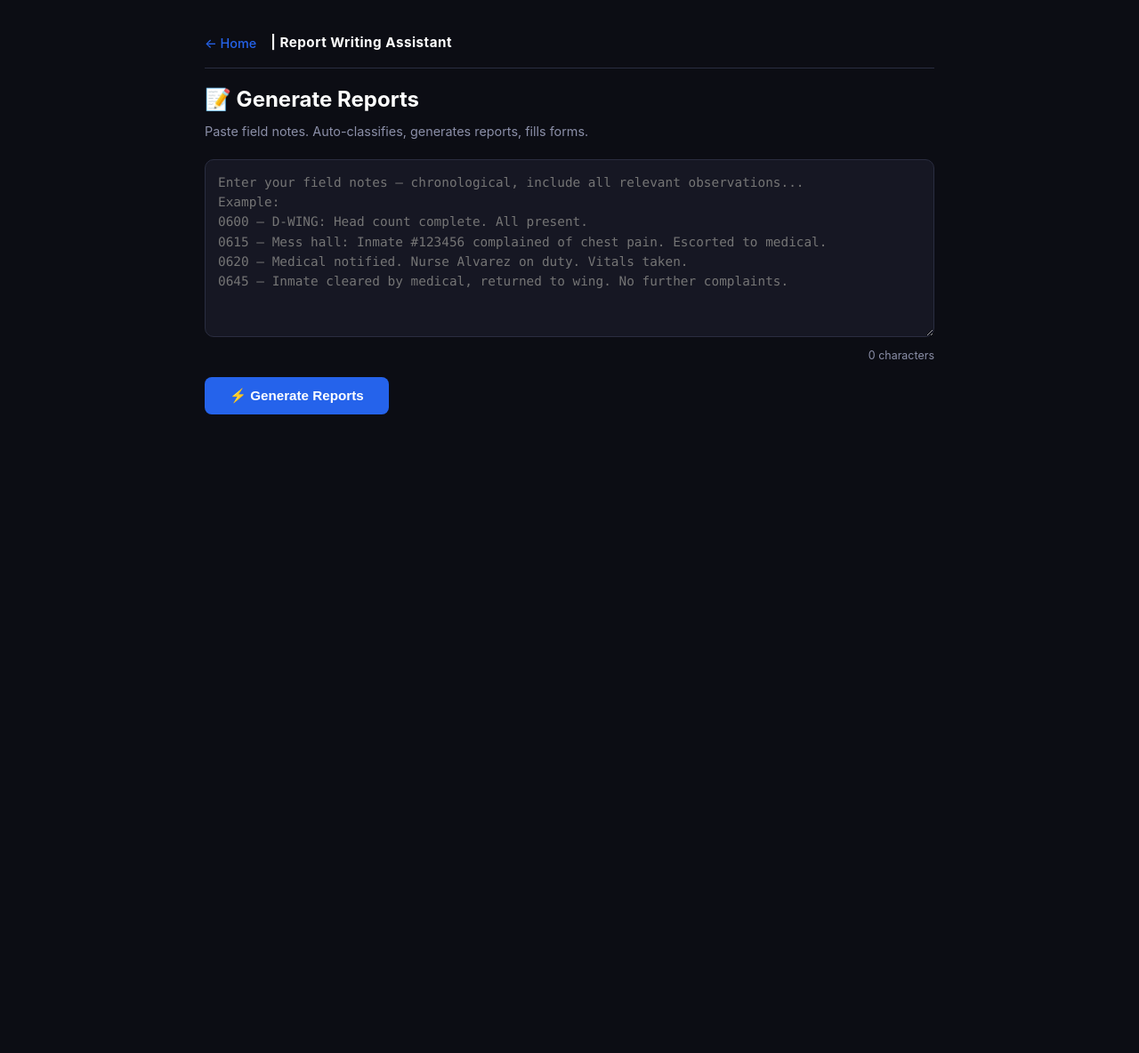
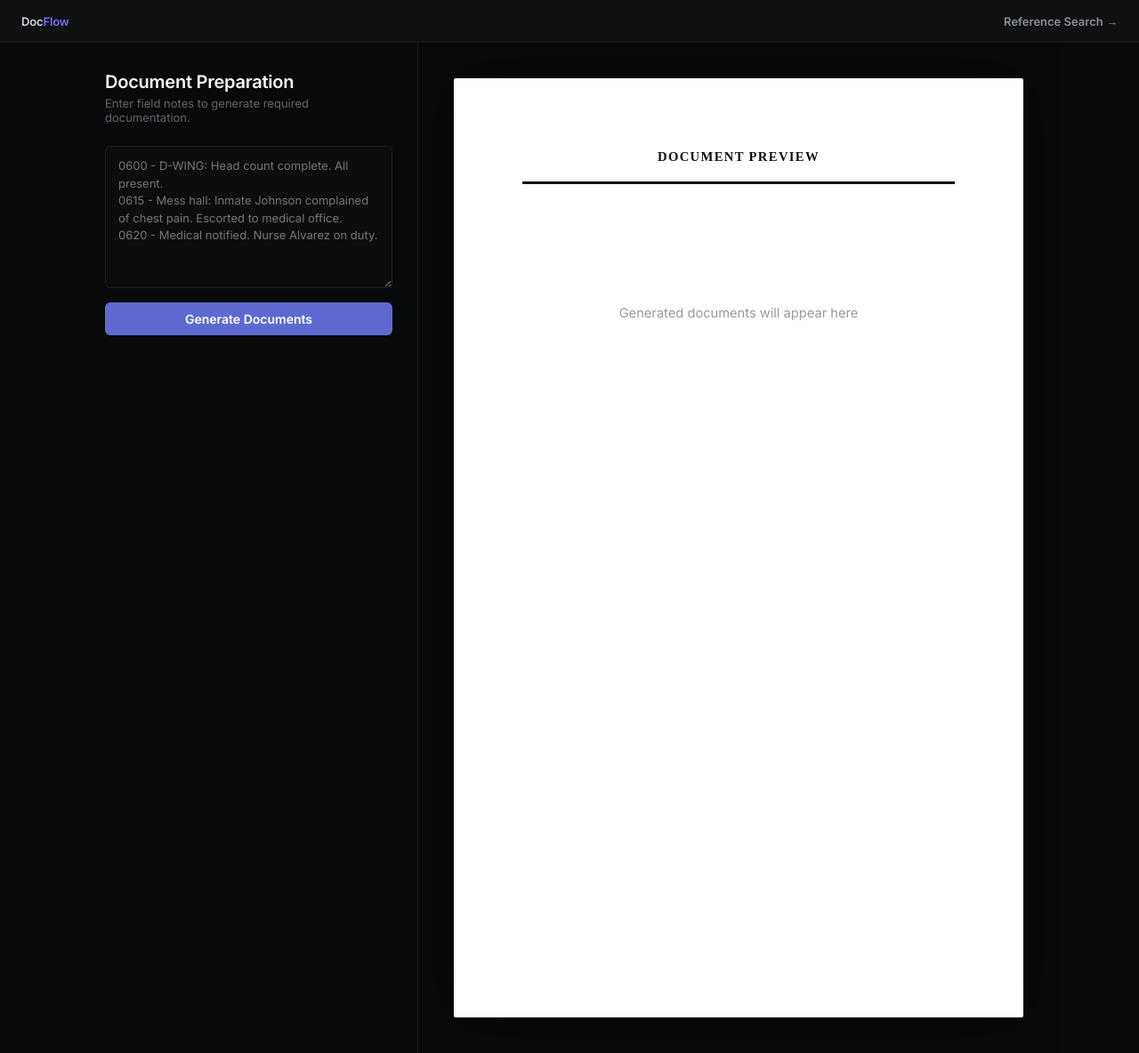
Before and after one commit to justinpeterman-droid/prison-policy-ai, a Flask app: page /reports in a window 1280 px wide. Shown: the whole page at 89% size. Before the commit the page ends 466 px from the top, so only its background shows below. Run offline with Flask 3, Linux system fonts and the light colour scheme.

Commit message:
Full Linear redesign: funny homepage disguise + refined chat/reports

```diff
--- a/backend/webapp/templates/reports.html
+++ b/backend/webapp/templates/reports.html
@@ -3,208 +3,135 @@
 <head>
 <meta charset="UTF-8">
 <meta name="viewport" content="width=device-width, initial-scale=1.0">
-<title>Report Writer</title>
-<link rel="stylesheet" href="/static/style.css">
+<title>Document Preparation | DocFlow</title>
+<link href="https://fonts.googleapis.com/css2?family=Inter:wght@300;400;500;600;700&display=swap" rel="stylesheet">
+<style>
+  :root{--bg:#08090a;--panel:#0f1011;--surface:#191a1b;--text:#f7f8f8;--text2:#d0d6e0;--text3:#8a8f98;--text4:#62666d;--accent:#5e6ad2;--accent2:#7170ff;--border:rgba(255,255,255,0.08);--border-sub:rgba(255,255,255,0.05);--green:#27a644}
+  *{box-sizing:border-box;margin:0;padding:0}
+  body{font-family:'Inter',system-ui,sans-serif;background:var(--bg);color:var(--text);min-height:100vh;font-feature-settings:'cv01','ss03'}
+  nav{position:sticky;top:0;z-index:50;background:var(--panel);border-bottom:1px solid var(--border-sub);padding:0 24px;display:flex;align-items:center;height:48px;justify-content:space-between}
+  nav .brand{font-size:13px;font-weight:510;color:var(--text2);letter-spacing:-0.13px}
+  nav .brand span{color:var(--accent2)}
+  nav a{font-size:13px;font-weight:510;color:var(--text3);text-decoration:none;transition:color 0.15s}
+  nav a:hover{color:var(--text)}
+  .layout{display:flex;max-width:1100px;margin:0 auto;gap:0;min-height:calc(100vh - 48px)}
+  .input-panel{width:380px;flex-shrink:0;padding:32px 28px;border-right:1px solid var(--border);overflow-y:auto}
+  .preview-panel{flex:1;padding:40px;overflow-y:auto;display:flex;justify-content:center}
+  @media(max-width:768px){.layout{flex-direction:column}.input-panel{width:100%;border-right:none;border-bottom:1px solid var(--border)}}
+  h2{font-size:20px;font-weight:590;letter-spacing:-0.24px;color:var(--text);margin-bottom:4px}
+  .sub{font-size:13px;color:var(--text4);margin-bottom:24px}
+  textarea{width:100%;height:160px;background:rgba(255,255,255,0.02);border:1px solid var(--border);border-radius:6px;padding:12px 14px;color:var(--text2);font-family:'Inter',system-ui,sans-serif;font-size:13px;resize:vertical;outline:none;line-height:1.5;margin-bottom:12px;transition:border-color 0.15s}
+  textarea:focus{border-color:var(--accent2)}
+  button{width:100%;padding:10px 0;background:var(--accent);color:#fff;border:none;border-radius:6px;font-size:14px;font-weight:510;cursor:pointer;font-family:inherit;transition:background 0.15s;margin-bottom:12px}
+  button:hover{background:var(--accent2)}
+  button:disabled{opacity:0.4}
+  .spinner{display:inline-block;width:14px;height:14px;border:2px solid rgba(255,255,255,0.2);border-top-color:#fff;border-radius:50%;animation:spin 0.6s linear infinite;vertical-align:middle;margin-right:8px}
+  @keyframes spin{to{transform:rotate(360deg)}}
+  .badge{display:inline-block;padding:2px 10px;border-radius:9999px;font-size:11px;font-weight:510;margin:2px 4px 2px 0}
+  .badge-type{background:rgba(94,106,210,0.2);color:var(--accent2);border:1px solid rgba(94,106,210,0.3)}
+  .badge-charge{background:rgba(255,255,255,0.05);color:var(--text3);border:1px solid var(--border-sub)}
+  .error{background:rgba(231,76,60,0.1);border:1px solid rgba(231,76,60,0.3);color:#e74c3c;padding:10px 14px;border-radius:6px;font-size:13px;margin-bottom:12px}
+
+  .page{width:8.5in;min-height:11in;background:#fff;color:#111;padding:0.8in;font-family:'Times New Roman',serif;box-shadow:0 0 60px rgba(0,0,0,0.5);border-radius:2px;font-size:12pt;line-height:1.6}
+  .page .header{border-bottom:3px solid #111;padding-bottom:12pt;margin-bottom:18pt;text-align:center}
+  .page .header h3{font-size:11pt;font-weight:bold;text-transform:uppercase;letter-spacing:1pt}
+  .page .field-row{display:flex;gap:24pt;margin-bottom:8pt;font-size:11pt}
+  .page .field{flex:1}
+  .page .field label{font-weight:bold;font-size:9pt;text-transform:uppercase;color:#555;display:block}
+  .page .section-title{font-weight:bold;font-size:10pt;text-transform:uppercase;color:#555;border-bottom:1px solid #ccc;margin:16pt 0 8pt 0;padding-bottom:2pt}
+  .page .narrative{font-size:11pt;line-height:1.7;margin-bottom:12pt;white-space:pre-wrap}
+  .sig{margin-top:40pt;display:flex;gap:24pt}
+  .sig div{flex:1;border-top:1px solid #111;padding-top:4pt;font-size:9pt;color:#555}
+
+  .report-box{margin-bottom:20px}
+  .report-box h3{font-size:14px;font-weight:590;color:var(--text2);margin-bottom:6px}
+  .report-box pre{background:var(--surface);border:1px solid var(--border);border-radius:6px;padding:14px;font-size:12px;color:var(--text2);white-space:pre-wrap;line-height:1.5;max-height:200px;overflow-y:auto;font-family:inherit}
+  .copy-link{font-size:11px;color:var(--accent2);cursor:pointer;background:none;border:none;font-weight:510;padding:0;width:auto;margin-top:6px}
+</style>
 </head>
 <body>
-<div class="reports-layout">
-  <div class="nav">
-    <a href="/">← Home</a>
-    <span class="brand">| Report Writing Assistant</span>
+<nav>
+  <div class="brand"><a href="/" style="color:inherit;text-decoration:none">Doc<span>Flow</span></a></div>
+  <a href="/chat">Reference Search →</a>
+</nav>
+
+<div class="layout">
+  <div class="input-panel">
+    <h2>Document Preparation</h2>
+    <p class="sub">Enter field notes to generate required documentation.</p>
+
+    <textarea id="notes" placeholder="0600 - D-WING: Head count complete. All present.
+0615 - Mess hall: Inmate Johnson complained of chest pain. Escorted to medical office.
+0620 - Medical notified. Nurse Alvarez on duty."></textarea>
+
+    <button id="genBtn" onclick="generate()"><span id="spinner" class="spinner" style="display:none"></span>Generate Documents</button>
+    <div id="error"></div>
+    <div id="badges"></div>
+
+    <div id="reports"></div>
   </div>
 
-  <div style="margin: 16px 0 20px">
-    <h1 style="color:#fff;font-size:1.5rem;margin-bottom:4px">📝 Generate Reports</h1>
-    <p style="color:var(--text-dim);font-size:.9rem">Paste field notes. Auto-classifies, generates reports, fills forms.</p>
-  </div>
-
-  <textarea id="notes" placeholder="Enter your field notes — chronological, include all relevant observations...
-Example:
-0600 — D-WING: Head count complete. All present.
-0615 — Mess hall: Inmate #123456 complained of chest pain. Escorted to medical.
-0620 — Medical notified. Nurse Alvarez on duty. Vitals taken.
-0645 — Inmate cleared by medical, returned to wing. No further complaints."></textarea>
-  <div class="char-count"><span id="charCount">0</span> characters</div>
-
-  <div class="btn-row">
-    <button class="btn" id="genBtn" onclick="generate()">⚡ Generate Reports</button>
-    <div class="spinner"></div>
-  </div>
-
-  <div id="results"></div>
-  <div id="downloadArea" class="download-area" style="display:none">
-    <h4>📎 Download 005/409 Form</h4>
-    <p>AI-generated narrative filled into the official incident report template.</p>
-    <button class="btn" id="downloadBtn" onclick="downloadForm()">⬇ Download DOC</button>
+  <div class="preview-panel">
+    <div class="page" id="preview">
+      <div class="header"><h3>Document Preview</h3></div>
+      <p style="color:#999;text-align:center;margin-top:100pt;font-family:Inter,sans-serif;font-size:11pt">
+        Generated documents will appear here
+      </p>
+    </div>
   </div>
 </div>
 
 <script>
-const $ = id => document.getElementById(id);
+function esc(s){const d=document.createElement('div');d.textContent=s;return d.innerHTML}
+function copyToClipboard(text){
+  navigator.clipboard.writeText(text).then(()=>{}).catch(()=>prompt('Copy manually:',text));
+}
+async function generate(){
+  const notes=document.getElementById('notes').value.trim();
+  if(!notes)return;
+  const btn=document.getElementById('genBtn'),sp=document.getElementById('spinner');
+  btn.disabled=true;sp.style.display='inline-block';
+  document.getElementById('error').innerHTML='';
+  document.getElementById('badges').innerHTML='';
+  document.getElementById('reports').innerHTML='';
+  try{
+    const r=await fetch('/api/reports',{method:'POST',headers:{'Content-Type':'application/json'},body:JSON.stringify({notes})});
+    const d=await r.json();
+    if(d.error)throw new Error(d.error);
 
-// Character counter
-$('notes').addEventListener('input', () => {
-  $('charCount').textContent = $('notes').value.length.toLocaleString();
-});
+    let badges='';
+    if(d.incident_type)badges+=`<span class="badge badge-type">${esc(d.incident_type.replace(/_/g,' '))}</span>`;
+    (d.charges||[]).forEach(c=>{badges+=`<span class="badge badge-charge">${esc(c)}</span>`});
+    document.getElementById('badges').innerHTML=badges;
 
-function esc(s) {
-  const d = document.createElement('div');
-  d.textContent = s;
-  return d.innerHTML;
+    let html='';
+    const rp=d.reports||{};
+    if(rp.supervisor_summary)html+=reportBox('Supervisor Summary',rp.supervisor_summary);
+    if(rp.first_person)html+=reportBox('First Person Report',rp.first_person);
+    if(rp.disciplinary)html+=reportBox('Disciplinary Supplement',rp.disciplinary);
+    document.getElementById('reports').innerHTML=html;
+
+    updatePreview(d);
+  }catch(e){
+    document.getElementById('error').innerHTML=`<div class="error">${esc(e.message)}</div>`;
+  }finally{btn.disabled=false;sp.style.display='none';}
 }
-
-async function copyToClipboard(text) {
-  try {
-    await navigator.clipboard.writeText(text);
-    return true;
-  } catch {
-    return false;
-  }
+function reportBox(title,text){
+  return `<div class="report-box"><h3>${esc(title)}</h3><pre>${esc(text)}</pre><button class="copy-link" onclick="copyToClipboard(${JSON.stringify(text)})">Copy to clipboard</button></div>`;
 }
-
-function showCopyFeedback(btn) {
-  const orig = btn.textContent;
-  btn.textContent = '✓ Copied!';
-  btn.style.color = 'var(--success)';
-  btn.style.borderColor = 'var(--success)';
-  setTimeout(() => {
-    btn.textContent = orig;
-    btn.style.color = '';
-    btn.style.borderColor = '';
-  }, 2000);
-}
-
-async function generate() {
-  const notes = $('notes').value.trim();
-  if (!notes) return;
-
-  const btn = $('genBtn');
-  const row = document.querySelector('.btn-row');
-  btn.disabled = true;
-  row.classList.add('loading');
-  $('results').innerHTML = '';
-  $('downloadArea').style.display = 'none';
-
-  try {
-    const r = await fetch('/api/reports', {
-      method: 'POST',
-      headers: { 'Content-Type': 'application/json' },
-      body: JSON.stringify({ notes })
-    });
-    const d = await r.json();
-    if (d.error) throw new Error(d.error);
-    renderResults(d);
-  } catch (e) {
-    $('results').innerHTML =
-      `<div class="status-banner error">⚠ ${esc(e.message)}</div>`;
-  } finally {
-    btn.disabled = false;
-    row.classList.remove('loading');
-  }
-}
-
-function renderResults(d) {
-  // Classification badges
-  let html = '<div class="badges">';
-  html += `<span class="badge badge-type">${esc(d.incident_type || 'General Incident')}</span>`;
-  (d.forms_required || []).forEach(f =>
-    html += `<span class="badge badge-form">📄 ${esc(f)}</span>`
-  );
-  (d.charges || []).forEach(c =>
-    html += `<span class="badge badge-charge">⚖ ${esc(c)}</span>`
-  );
-  html += '</div>';
-
-  const reports = d.reports || {};
-  const tabs = [];
-  if (reports.supervisor_summary) tabs.push(['supervisor', '📋 Supervisor Summary']);
-  if (reports.first_person) tabs.push(['first', '👤 First Person Report']);
-  if (reports.disciplinary) tabs.push(['disciplinary', '⚖ Disciplinary Supplement']);
-
-  if (tabs.length === 0) {
-    html += '<div class="status-banner info">No reports generated. Check field notes content.</div>';
-    $('results').innerHTML = html;
-    return;
-  }
-
-  // Tab buttons
-  html += '<div class="tabs">';
-  tabs.forEach(([id, label], i) => {
-    html += `<button class="tab-btn${i === 0 ? ' active' : ''}" onclick="switchTab('${id}')">${label}</button>`;
-  });
-  html += '</div>';
-
-  // Tab panels
-  const reportMap = {
-    supervisor: reports.supervisor_summary,
-    first: reports.first_person,
-    disciplinary: reports.disciplinary
-  };
-  tabs.forEach(([id], i) => {
-    html +=
-      `<div class="tab-panel${i === 0 ? ' active' : ''}" id="panel-${id}">
-        <div class="report-card">
-          <div class="report-body">${esc(reportMap[id])}</div>
-          <div class="report-actions">
-            <button class="btn-outline" onclick="doCopy(this, '${id}')">📋 Copy</button>
-          </div>
-        </div>
-      </div>`;
-  });
-
-  // Store reports for copy
-  window._reports = reportMap;
-
-  $('results').innerHTML = html;
-  $('downloadArea').style.display = 'block';
-}
-
-function switchTab(id) {
-  document.querySelectorAll('.tab-btn').forEach(b => b.classList.remove('active'));
-  document.querySelectorAll('.tab-panel').forEach(p => p.classList.remove('active'));
-  const tabs = ['supervisor', 'first', 'disciplinary'];
-  document.querySelectorAll('.tab-btn').forEach((b, i) => {
-    if (tabs[i] === id) b.classList.add('active');
-  });
-  const panel = document.getElementById('panel-' + id);
-  if (panel) panel.classList.add('active');
-  // Match button to tab
-  document.querySelectorAll('.tab-btn').forEach((b, i) => {
-    const tabs = ['supervisor', 'first', 'disciplinary'];
-    if (tabs[i] === id) b.classList.add('active');
-  });
-}
-
-function doCopy(btn, reportId) {
-  const text = window._reports[reportId];
-  if (!text) return;
-  copyToClipboard(text).then(ok => {
-    if (ok) showCopyFeedback(btn);
-    else prompt('Copy manually:', text);
-  });
-}
-
-function downloadForm() {
-  const notes = $('notes').value.trim();
-  if (!notes) return;
-  // POST to download endpoint
-  fetch('/api/reports/download', {
-    method: 'POST',
-    headers: { 'Content-Type': 'application/json' },
-    body: JSON.stringify({ notes })
-  }).then(r => {
-    if (!r.ok) throw new Error('Download failed');
-    return r.blob();
-  }).then(blob => {
-    const url = URL.createObjectURL(blob);
-    const a = document.createElement('a');
-    a.href = url;
-    a.download = 'Incident_Report_Form.docx';
-    a.click();
-    URL.revokeObjectURL(url);
-  }).catch(e => {
-    alert('Download not yet available: ' + e.message);
-  });
+function updatePreview(d){
+  const r=d.reports||{};
+  const fp=r.first_person||'';
+  document.getElementById('preview').innerHTML=`
+    <div class="header"><h3>Document Draft</h3></div>
+    <div class="field-row">
+      <div class="field"><label>Incident Type</label>${esc((d.incident_type||'N/A').replace(/_/g,' '))}</div>
+      <div class="field"><label>Date</label>${new Date().toLocaleDateString()}</div>
+    </div>
+    <div class="section-title">Narrative</div>
+    <div class="narrative">${esc(fp||'No narrative generated.')}</div>
+    <div class="sig"><div>Reporting Officer</div><div>Supervisor Review</div><div>Date</div></div>
+  `;
 }
 </script>
 </body>
```
Also changed, not shown: backend/webapp/templates/chat.html (+41 -27 lines), backend/webapp/templates/home.html (+59 -29 lines).
